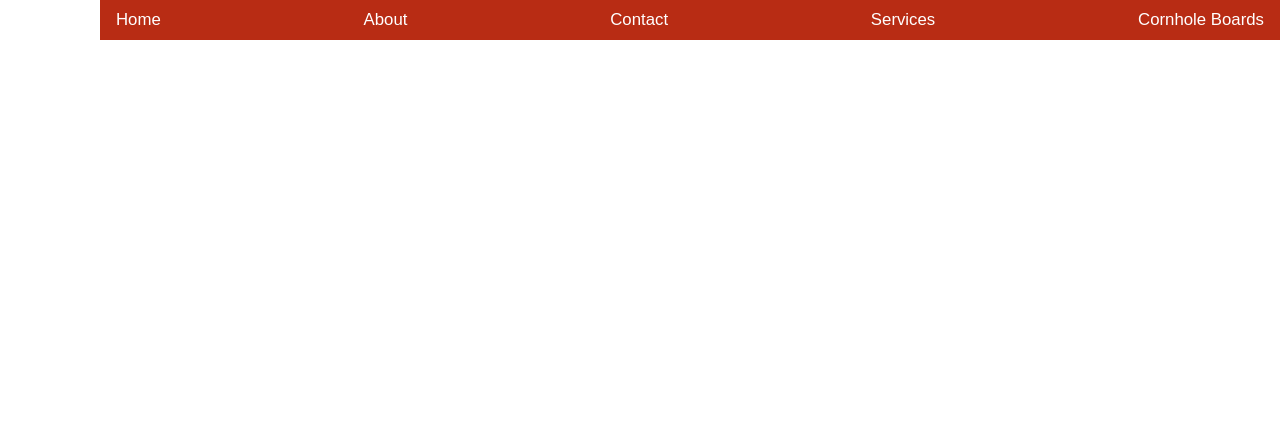
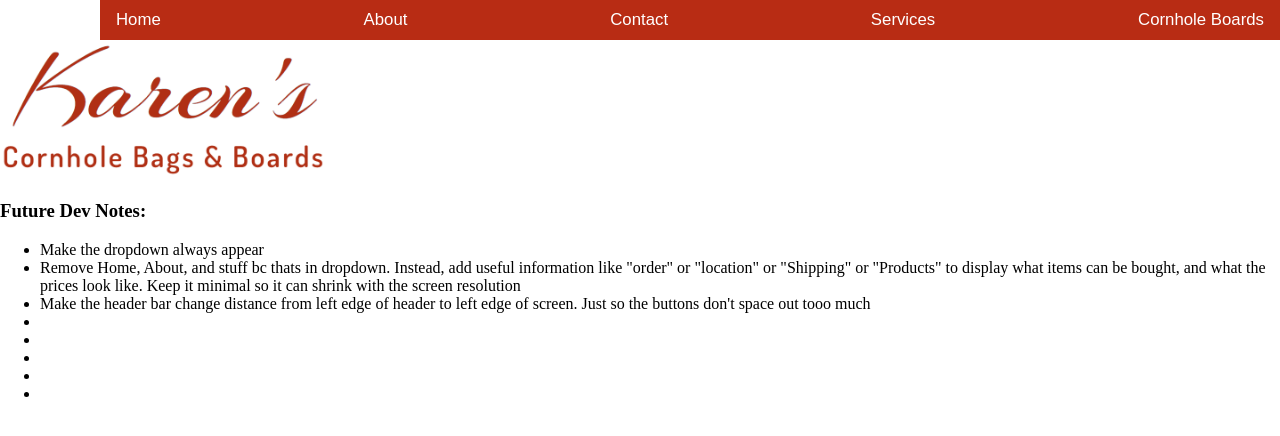
Before and after one commit to AndyR3w/KarensCornHole, a plain HTML site: page index.html in a window 1280 px wide. Drawn offline with Linux system fonts and the light colour scheme.

Commit message:
update with notes

```diff
--- a/index.html
+++ b/index.html
@@ -33,9 +33,25 @@
     </header>
 
     <main>
-
-
-
+        <!-- Note, add alt and title to images so disabilties don't cause dificulties -->
+        <img src="./images/karensCornholeLogo.png" class="responsive-image">
+        <h3> Future Dev Notes: </h3>
+            <ul>
+                <li>Make the dropdown always appear</li>
+                <li>Remove Home, About, and stuff bc thats in dropdown.
+                    Instead, add useful information like "order" or "location"
+                    or "Shipping" or "Products" to display what items can be
+                    bought, and what the prices look like. Keep it minimal so
+                    it can shrink with the screen resolution</li>
+                <li>Make the header bar change distance from left edge of
+                    header to left edge of screen. Just so the buttons don't
+                    space out tooo much</li>
+                <li></li>
+                <li></li>
+                <li></li>
+                <li></li>
+                <li></li>
+            </ul>
     </main>
     <script src="script.js"></script>
 </body>
--- a/style.css
+++ b/style.css
@@ -106,3 +106,12 @@ button {
         display: block;
     }
 }
+
+/* END of dropdown code */
+
+.responsive-image {
+    width: 45%;         /* Makes the image scale to the width of its container */
+    height: auto;        /* Keeps the aspect ratio of the image */
+    max-width: 325px;    /* Sets a maximum width for the image */
+    min-width: 200px;    /* Sets a minimum width for the image */
+}
```
